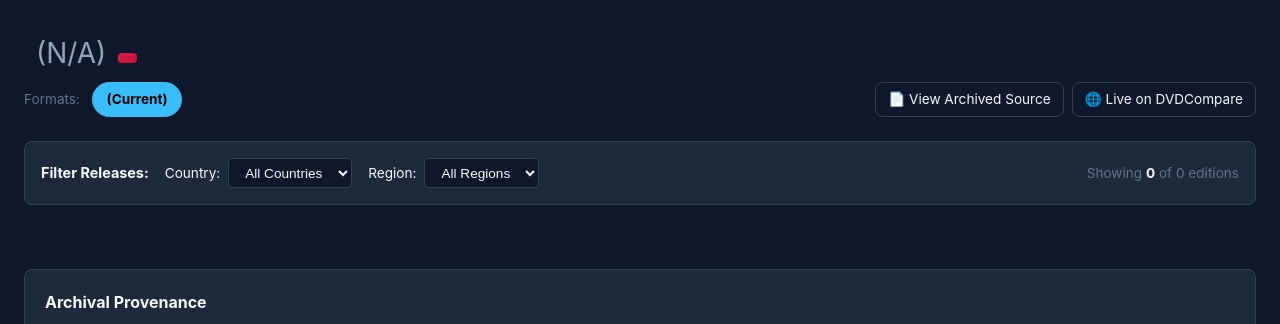
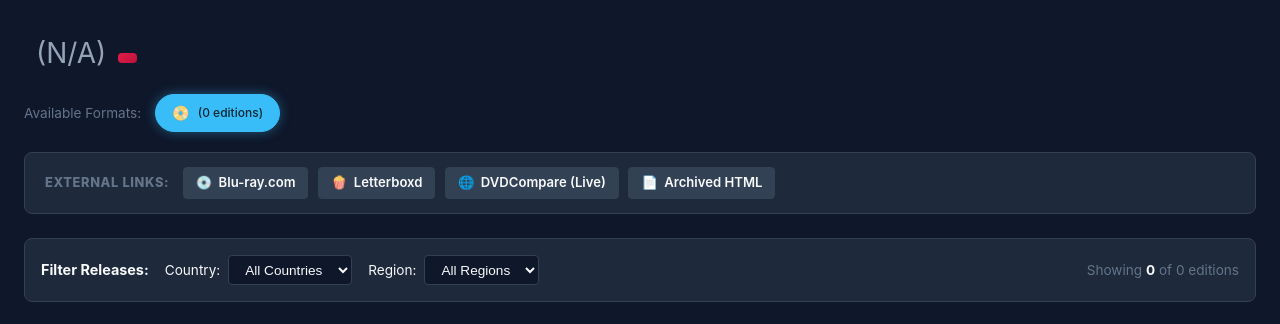
Before and after one commit to deadman36g/dvdrewind, a Python web app: template src/web/templates/movie.html in a window 1280 px wide. Shown: the part 59-383 px from the top of the page. Run offline with Jinja, Linux system fonts and the light colour scheme; the template is opened without the code that fills it, so the values that code supplies are empty.

Commit message:
feat: add dedicated external collector links (IMDb, DVDBeaver reviews, Blu-ray.com, Letterboxd) and enhance movie UI layout

```diff
--- a/src/db/schema.sql
+++ b/src/db/schema.sql
@@ -12,6 +12,7 @@
     year INTEGER,
     format_category TEXT NOT NULL, -- e.g. '4K UHD', 'Blu-ray', 'DVD', 'HD DVD'
     imdb_id TEXT, -- e.g. 'tt0083658'
+    dvdbeaver_url TEXT, -- e.g. 'http://www.dvdbeaver.com/film/...'
     source_url TEXT NOT NULL,
     added_by TEXT,
     added_date TEXT,
--- a/src/web/static/style.css
+++ b/src/web/static/style.css
@@ -393,32 +393,111 @@
 .format-pills {
   display: flex;
   flex-wrap: wrap;
-  gap: 0.5rem;
+  gap: 0.6rem;
   align-items: center;
-  margin-bottom: 1.5rem;
+  margin: 1.25rem 0;
 }
 .format-pill {
-  padding: 0.4rem 0.85rem;
+  padding: 0.45rem 1rem;
   border-radius: 9999px;
-  font-size: 0.85rem;
+  font-size: 0.9rem;
   font-weight: 700;
   border: 1px solid var(--border-color);
   background-color: var(--bg-secondary);
   color: var(--text-secondary);
   display: flex;
   align-items: center;
-  gap: 0.4rem;
+  gap: 0.5rem;
   transition: all 0.2s;
+  box-shadow: 0 1px 3px rgba(0,0,0,0.2);
 }
 .format-pill.active {
   background-color: var(--accent-blue);
   color: #000;
   border-color: var(--accent-blue);
+  box-shadow: 0 0 12px rgba(56, 189, 248, 0.4);
 }
 .format-pill:hover:not(.active) {
   border-color: var(--text-secondary);
   color: var(--text-primary);
   text-decoration: none;
+  transform: translateY(-1px);
+}
+.format-pill-count {
+  font-size: 0.75rem;
+  opacity: 0.8;
+  font-weight: 500;
+}
+
+/* External Resources & Collector Links Bar */
+.external-links-bar {
+  display: flex;
+  flex-wrap: wrap;
+  align-items: center;
+  gap: 0.6rem;
+  padding: 0.85rem 1.25rem;
+  background-color: var(--bg-secondary);
+  border: 1px solid var(--border-color);
+  border-radius: var(--radius-md);
+  margin: 1rem 0 1.5rem 0;
+}
+.ext-links-label {
+  font-size: 0.8rem;
+  font-weight: 800;
+  text-transform: uppercase;
+  letter-spacing: 0.05em;
+  color: var(--text-muted);
+  margin-right: 0.25rem;
+}
+.ext-link-chip {
+  display: inline-flex;
+  align-items: center;
+  gap: 0.4rem;
+  padding: 0.35rem 0.75rem;
+  border-radius: var(--radius-sm);
+  font-size: 0.82rem;
+  font-weight: 600;
+  border: 1px solid var(--border-color);
+  background-color: var(--bg-tertiary);
+  color: var(--text-primary);
+  transition: all 0.2s;
+}
+.ext-link-chip:hover {
+  transform: translateY(-1px);
+  text-decoration: none;
+}
+.chip-sub {
+  font-size: 0.75rem;
+  color: var(--text-muted);
+}
+.imdb-chip:hover {
+  border-color: #f5c518;
+  color: #f5c518;
+}
+.beaver-chip {
+  border-color: rgba(245, 158, 11, 0.4);
+  background-color: rgba(245, 158, 11, 0.1);
+  color: var(--accent-gold);
+}
+.beaver-chip:hover {
+  border-color: var(--accent-gold);
+  background-color: rgba(245, 158, 11, 0.2);
+}
+.bluray-chip:hover {
+  border-color: #38bdf8;
+  color: #38bdf8;
+}
+.letterboxd-chip:hover {
+  border-color: #00e054;
+  color: #00e054;
+}
+.rewind-chip:hover {
+  border-color: #a855f7;
+  color: #a855f7;
+}
+.archive-chip:hover {
+  border-color: var(--accent-blue);
+  color: var(--accent-blue);
 }
 
 /* Winner Hero Card */
--- a/src/web/templates/movie.html
+++ b/src/web/templates/movie.html
@@ -22,22 +22,60 @@
 
     <!-- Format Sibling Switcher -->
     <div class="format-pills">
-      <span style="font-size: 0.85rem; color: var(--text-muted); margin-right: 0.25rem;">Formats:</span>
-      <span class="format-pill active">{{ title.format_category }} (Current)</span>
+      <span style="font-size: 0.85rem; color: var(--text-muted); margin-right: 0.25rem;">Available Formats:</span>
+      <span class="format-pill active">
+        <span>📀</span> {{ title.format_category }}
+        <span class="format-pill-count">({{ title.releases|length }} editions)</span>
+      </span>
       {% for s in title.format_siblings %}
       <a href="/film/{{ s.fid }}" class="format-pill">
-        {{ s.format_category }}
+        <span>💿</span> {{ s.format_category }}
+        {% if s.release_count %}
+        <span class="format-pill-count">({{ s.release_count }} editions)</span>
+        {% endif %}
       </a>
       {% endfor %}
+    </div>
 
-      <div style="margin-left: auto; display: flex; gap: 0.5rem;">
-        <a href="/archive/{{ title.fid }}" class="theme-toggle-btn" style="text-decoration: none;" target="_blank">
-          📄 View Archived Source
-        </a>
-        <a href="{{ title.source_url }}" class="theme-toggle-btn" style="text-decoration: none;" target="_blank" rel="noopener">
-          🌐 Live on DVDCompare
-        </a>
-      </div>
+    <!-- External Collector Resources & Links Bar -->
+    <div class="external-links-bar">
+      <span class="ext-links-label">External Links:</span>
+
+      {% if title.imdb_id %}
+      <a href="https://www.imdb.com/title/{{ title.imdb_id }}/" target="_blank" rel="noopener" class="ext-link-chip imdb-chip">
+        <span>🎬</span>
+        <span>IMDb</span>
+        <span class="chip-sub">({{ title.imdb_id }})</span>
+      </a>
+      {% endif %}
+
+      {% if title.dvdbeaver_url %}
+      <a href="{{ title.dvdbeaver_url }}" target="_blank" rel="noopener" class="ext-link-chip beaver-chip">
+        <span>🦫</span>
+        <span>DVDBeaver Review</span>
+        <span class="chip-sub">&amp; Screenshots</span>
+      </a>
+      {% endif %}
+
+      <a href="https://www.blu-ray.com/search/?quicksearch=1&quicksearch_keyword={{ title.clean_title|urlencode }}" target="_blank" rel="noopener" class="ext-link-chip bluray-chip">
+        <span>💿</span>
+        <span>Blu-ray.com</span>
+      </a>
+
+      <a href="https://letterboxd.com/search/{{ title.clean_title|urlencode }}/" target="_blank" rel="noopener" class="ext-link-chip letterboxd-chip">
+        <span>🍿</span>
+        <span>Letterboxd</span>
+      </a>
+
+      <a href="{{ title.source_url }}" target="_blank" rel="noopener" class="ext-link-chip rewind-chip">
+        <span>🌐</span>
+        <span>DVDCompare (Live)</span>
+      </a>
+
+      <a href="/archive/{{ title.fid }}" target="_blank" class="ext-link-chip archive-chip">
+        <span>📄</span>
+        <span>Archived HTML</span>
+      </a>
     </div>
   </div>
 
@@ -45,7 +83,8 @@
   {% if title.recommendation and title.recommendation.overall_winner %}
   <section class="winner-hero">
     <div class="winner-header">
-      <span class="winner-badge">OVERALL WINNER</span>
+      <span style="font-size: 1.5rem;">🏆</span>
+      <span class="winner-badge">OVERALL RECOMMENDATION</span>
       <span class="winner-name">{{ title.recommendation.overall_winner }}</span>
     </div>
     <div class="winner-rationale">
```
Also changed, not shown: scripts/reparse_archive.py (added, +52 -0 lines), src/db/repository.py (+11 -8 lines), src/parser/html_parser.py (+7 -1 lines), tests/test_web.py (+3 -2 lines).
